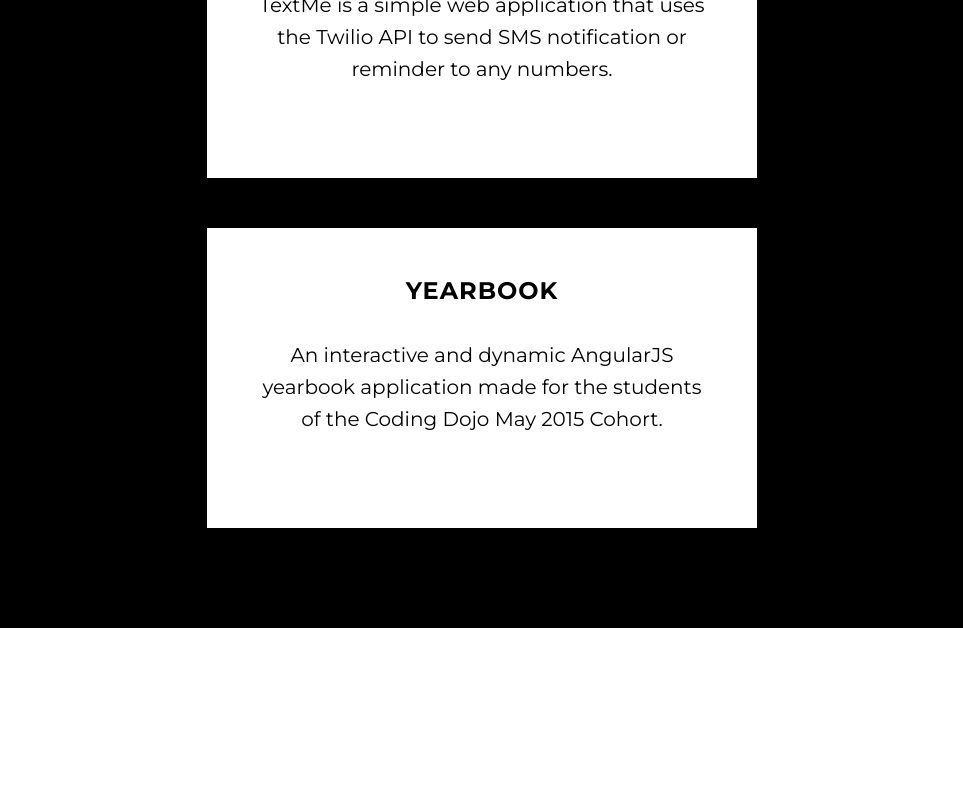
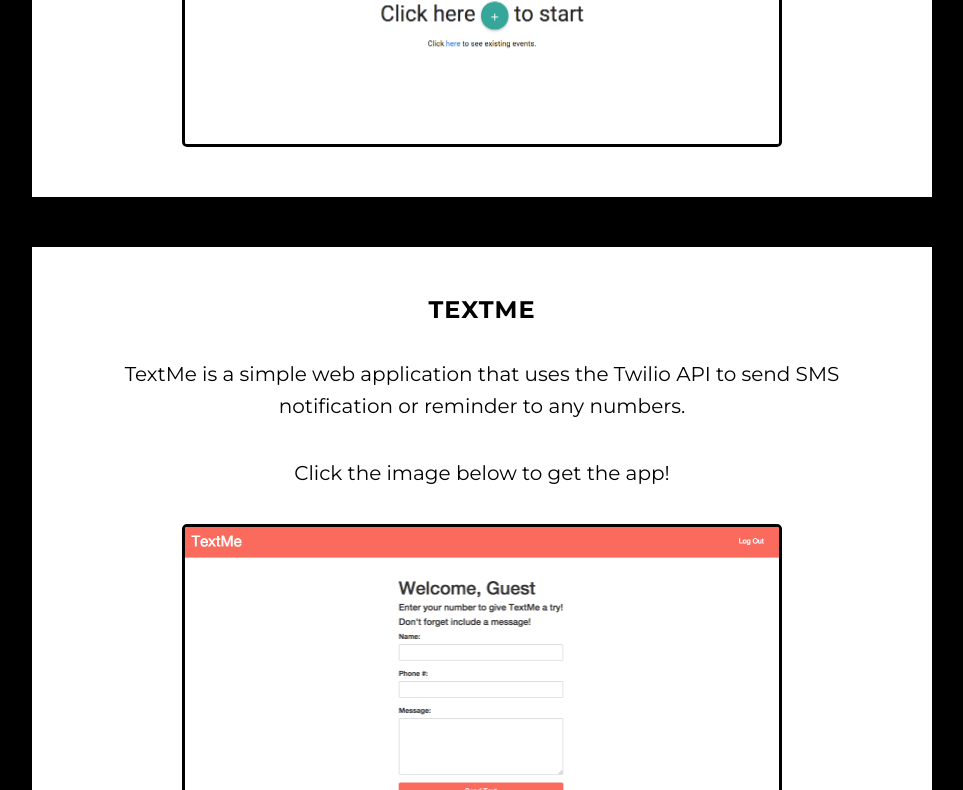
Before and after one commit to chenyu-ed-lee/personal-website, a website: page client/index.html in a window 1280 px wide. Shown: the part 2252-3042 px from the top of the page, without its empty margins (158-1121 px from the left). Drawn offline with nearby package versions, Linux system fonts and the light colour scheme; some packages are replaced by stand-ins of ours; no server answers.

Commit message:
Added images to projects

```diff
--- a/client/angular/controllers/controller.js
+++ b/client/angular/controllers/controller.js
@@ -3,7 +3,7 @@
 	showProjects();
 
 	function showProjects() {
-		appFactory.getEvents(function(output) {
+		appFactory.getProjects(function(output) {
 			$scope.projects = output
 		})
 	}
--- a/client/assets/css/custom.css
+++ b/client/assets/css/custom.css
@@ -273,13 +273,20 @@
 }
 
 .project {
-    margin: 0 auto 50px auto;
-    width: 550px;
-    height: 300px;
+    margin: 0 auto;
+    margin-bottom: 50px;
+    width: 900px;
     padding: 50px;
     background-color: #Fff;
     color: #000;
     font-family: Montserrat,"Helvetica Neue",Helvetica,Arial,sans-serif;
+}
+
+.project_img {
+    width: 600px;
+    position: relative;
+    border: 3px black solid;
+    border-radius: 5px
 }
 
 @media(min-width:767px) {
--- a/client/index.html
+++ b/client/index.html
@@ -103,30 +103,36 @@
         <div class="projects-section">
             <div class="container">
             	<h2>Projects</h2>
-            	<a href="http://ec2-54-149-120-56.us-west-2.compute.amazonaws.com:8000/#/" target="_blank">
         		<div class="project">
         			<h3>Bring It</h3>
         			<p>
         				"Bring It" is an event organizer that allows you to schedule an event, make a list of items to bring, and invite your guests to the event.
         			</p>
+                    <p>Click the image below to get the app!</p>
+                    <a href="http://ec2-54-149-120-56.us-west-2.compute.amazonaws.com:8000/#/" target="_blank">
+                        <img src="./../assets/images/bringit.png" class="project_img">
+                    </a>
     			</div>
-            	</a>
-    			<a href="http://text-me-app.herokuapp.com" target="_blank">
 				<div class="project">
         			<h3>TextMe</h3>
         			<p>
         				TextMe is a simple web application that uses the Twilio API to send SMS notification or reminder to any numbers.
         			</p>
+                    <p>Click the image below to get the app!</p>
+                    <a href="http://text-me-app.herokuapp.com" target="_blank">
+                        <img src="./../assets/images/textme.png" class="project_img">
+        			</a>
                 </div>
-    			</a>
-    			<a href="http://yearbook-may-2015.herokuapp.com" target="_blank">
                 <div class="project">
                     <h3>Yearbook</h3>
                     <p>
                         An interactive and dynamic AngularJS yearbook application made for the students of the Coding Dojo May 2015 Cohort.
                     </p>
+                    <p>Click the image below to get the app!</p>
+        			<a href="http://yearbook-may-2015.herokuapp.com" target="_blank">
+                        <img src="./../assets/images/yearbook.png" class="project_img">
+        			</a>
                 </div>
-    			</a>
             </div>
         </div>
     </section>
```
Also changed, not shown: client/assets/images/bringit.png (added), client/assets/images/textme.png (added), client/assets/images/yearbook.png (added), 3 other files. Lines whose indentation alone changed are shown as unchanged.
